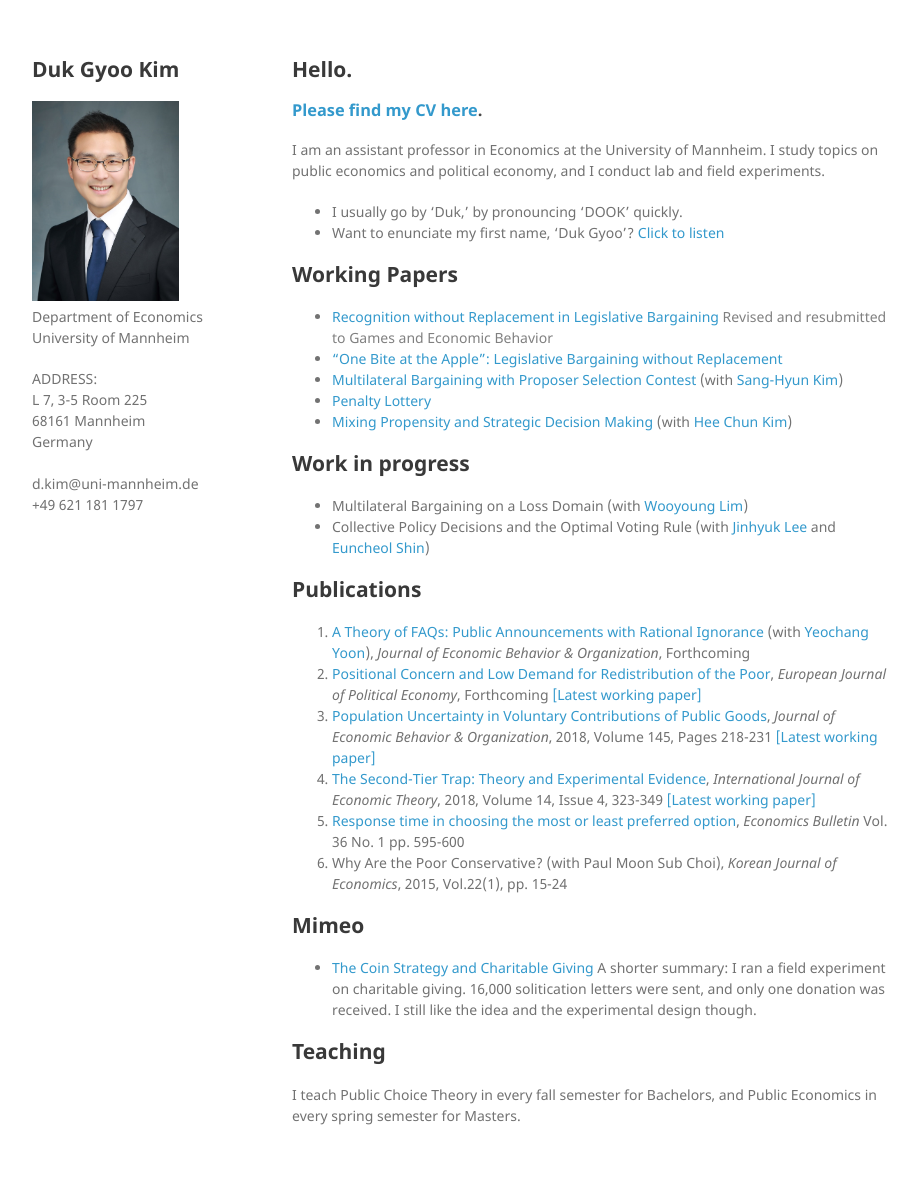
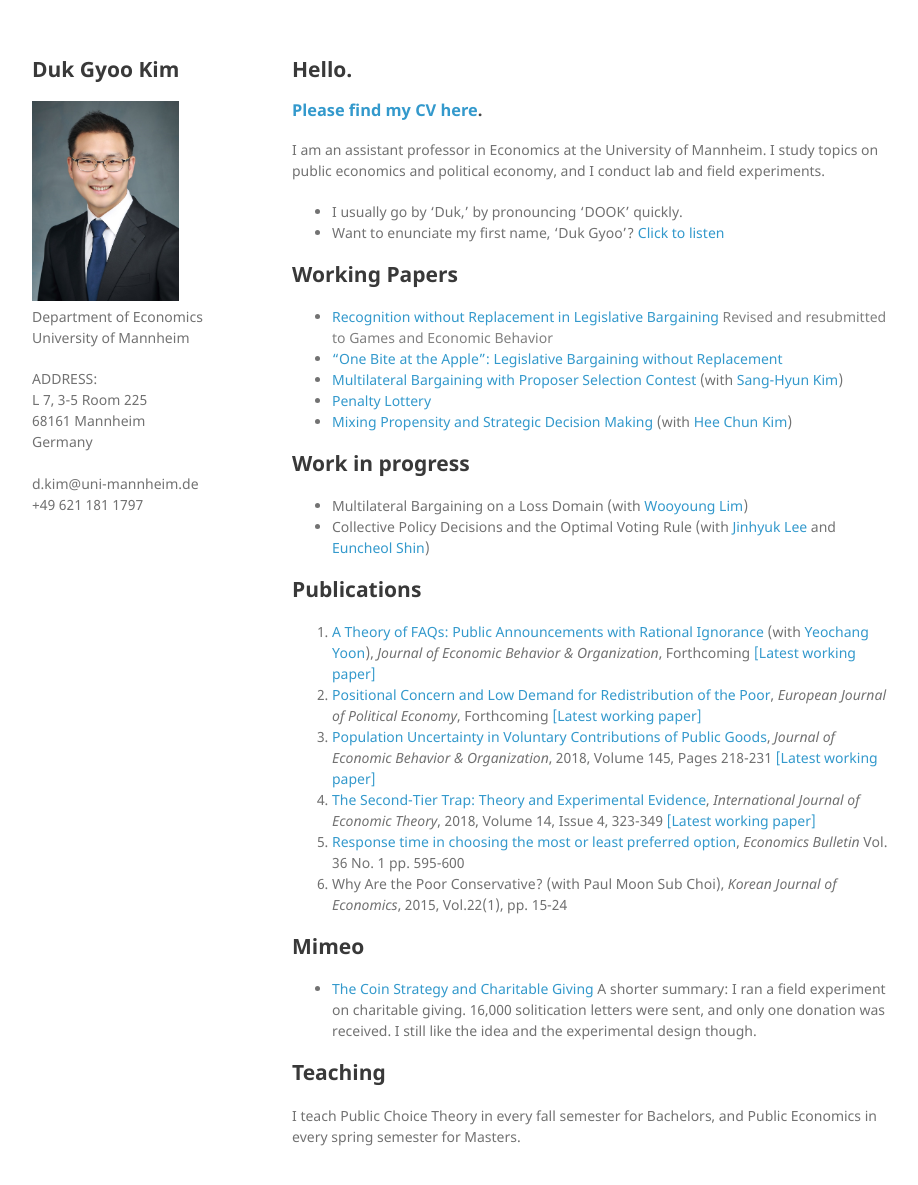
Before and after one commit to kimdukgyoo/kimdukgyoo.github.io, a Jekyll site: the page built from index.md, in a window 1280 px wide and 1217 px high. Shown: the top 1185 px of the window, without its empty margins (178-1096 px from the left). Built offline with Jekyll 4.4.1, drawn with Linux system fonts in a browser that asks for light colours; our own code applies the rules of GitHub Pages for plain Markdown files.

Commit message:
Update index.md

```diff
--- a/index.md
+++ b/index.md
@@ -22,7 +22,7 @@ I am an assistant professor in Economics at the University of Mannheim. I study
 * Collective Policy Decisions and the Optimal Voting Rule (with <a href="https://sites.google.com/site/jinhyuk2con/" target="_blank">Jinhyuk Lee</a> and <a href="https://sites.google.com/site/euncheolshin00/" target="_blank">Euncheol Shin</a>)
 
 ## Publications
-1. <a href="https://doi.org/10.1016/j.jebo.2018.12.026" target="_blank">A Theory of FAQs: Public Announcements with Rational Ignorance</a> (with <a href="https://sites.google.com/site/yyeochang/" target="_blank">Yeochang Yoon</a>), _Journal of Economic Behavior & Organization_, Forthcoming
+1. <a href="https://doi.org/10.1016/j.jebo.2018.12.026" target="_blank">A Theory of FAQs: Public Announcements with Rational Ignorance</a> (with <a href="https://sites.google.com/site/yyeochang/" target="_blank">Yeochang Yoon</a>), _Journal of Economic Behavior & Organization_, Forthcoming <a href="kimdukgyoo.github.io/pdfjs/web/theoryFAQs.pdf" target="_blank">[Latest working paper]</a>
 2. <a href="https://doi.org/10.1016/j.ejpoleco.2018.06.004" target="_blank"> Positional Concern and Low Demand for Redistribution of the Poor</a>, _European Journal of Political Economy_, Forthcoming <a href="https://kimdukgyoo.github.io/pdfjs/web/ECP.pdf" target="_blank">[Latest working paper]</a>
 3. <a href="https://doi.org/10.1016/j.jebo.2017.10.009" target="_blank"> Population Uncertainty in Voluntary Contributions of Public Goods</a>, _Journal of Economic Behavior & Organization_, 2018, Volume 145, Pages 218-231 <a href="https://kimdukgyoo.github.io/pdfjs/web/PopulationUncertaintyInVolutaryContributions-Elsevier.pdf" target="_blank">[Latest working paper]</a>
 4. <a href="https://onlinelibrary.wiley.com/doi/10.1111/ijet.12158" target="_blank">The Second-Tier Trap: Theory and Experimental Evidence</a>, _International Journal of Economic Theory_, 2018, Volume 14, Issue 4, 323-349 <a href="https://kimdukgyoo.github.io/pdfjs/web/TheSecondTierTrap-TheoryandEvidence.pdf" target="_blank">[Latest working paper]</a>
```
